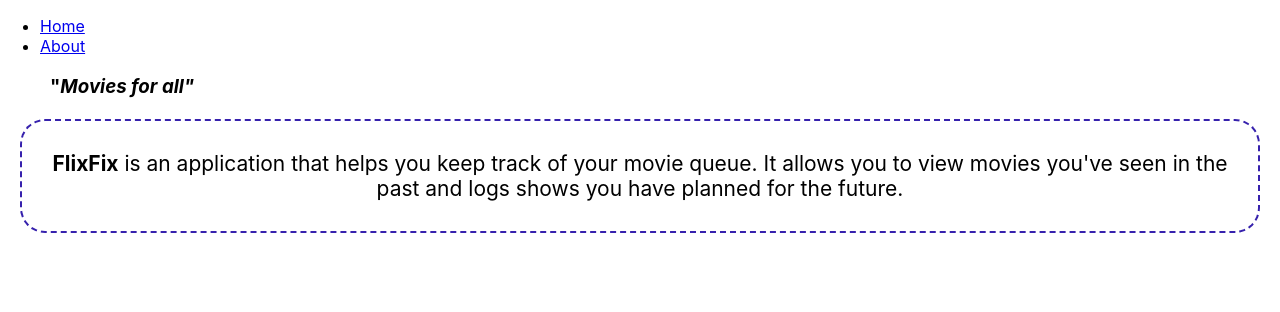
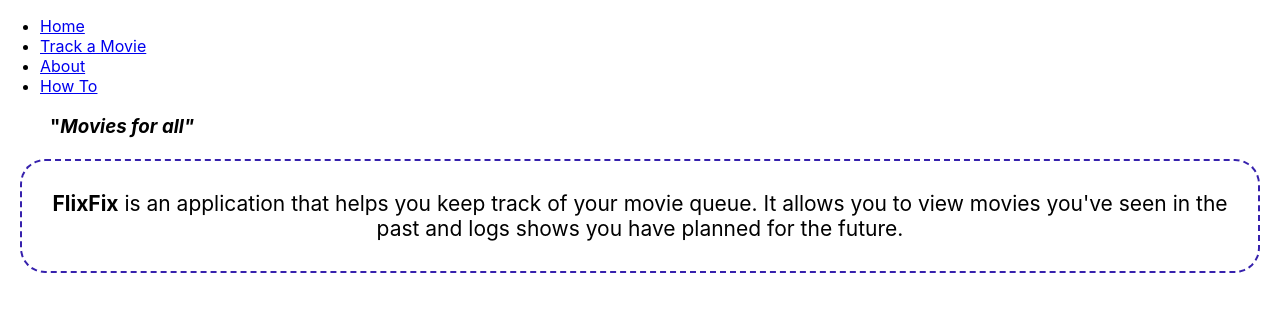
Before and after one commit to mguachun/flix-fix-client, a React (Create React App) app: page / in a window 1280 px wide. Shown: the top 312 px of the page. Built offline with nearby package versions, Linux system fonts and the light colour scheme.

Commit message:
adjusted links in navbar

```diff
--- a/src/components/NavBar.js
+++ b/src/components/NavBar.js
@@ -14,9 +14,23 @@
           </li>
           <li>
             <NavLink
+                to='/movie-form'
+                >
+              Track a Movie
+            </NavLink>
+          </li>
+          <li>
+            <NavLink
               to='/about'
             >
               About
+            </NavLink>
+          </li>
+          <li>
+            <NavLink
+              to='/how-to'
+            >
+              How To
             </NavLink>
           </li>
         </ul>
```
